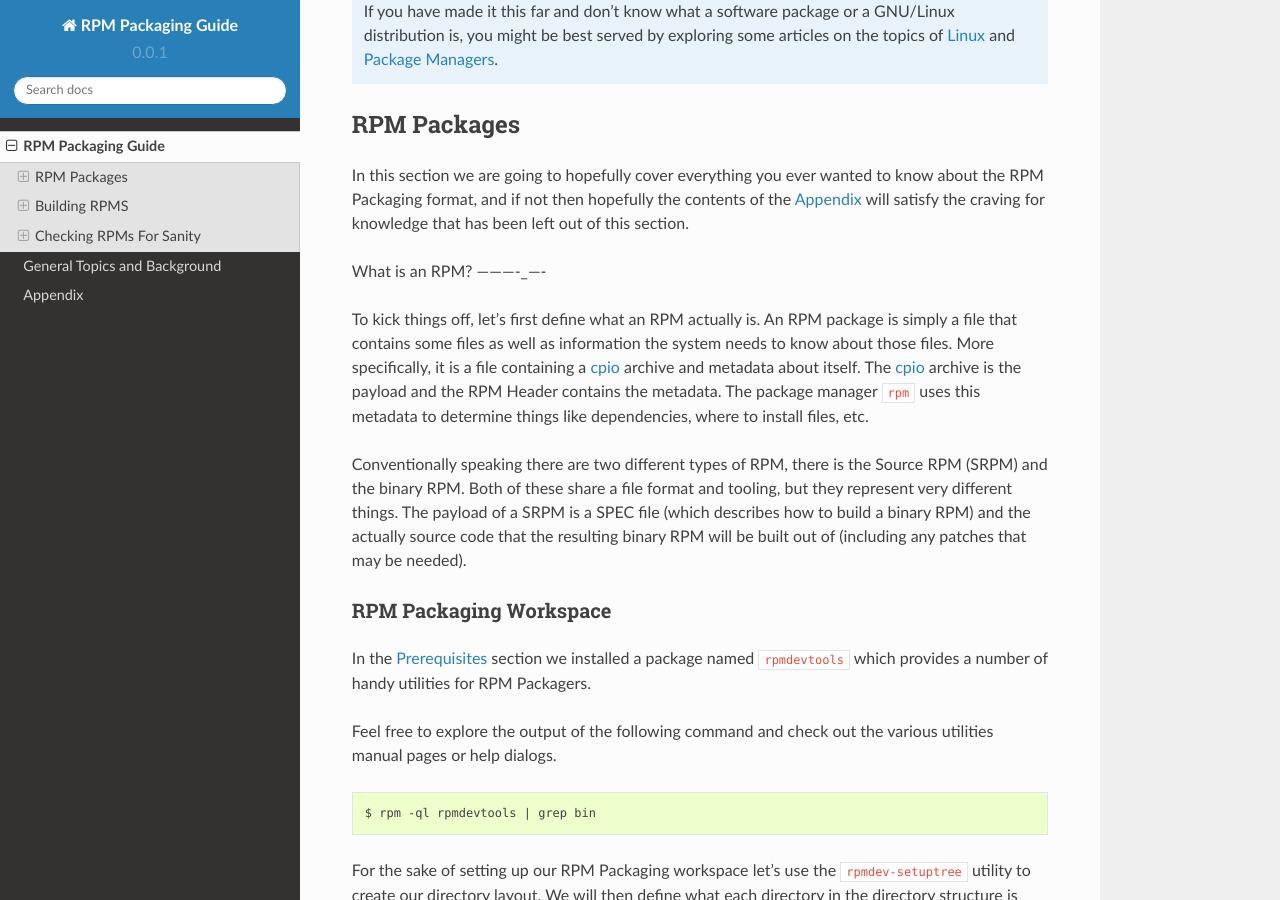
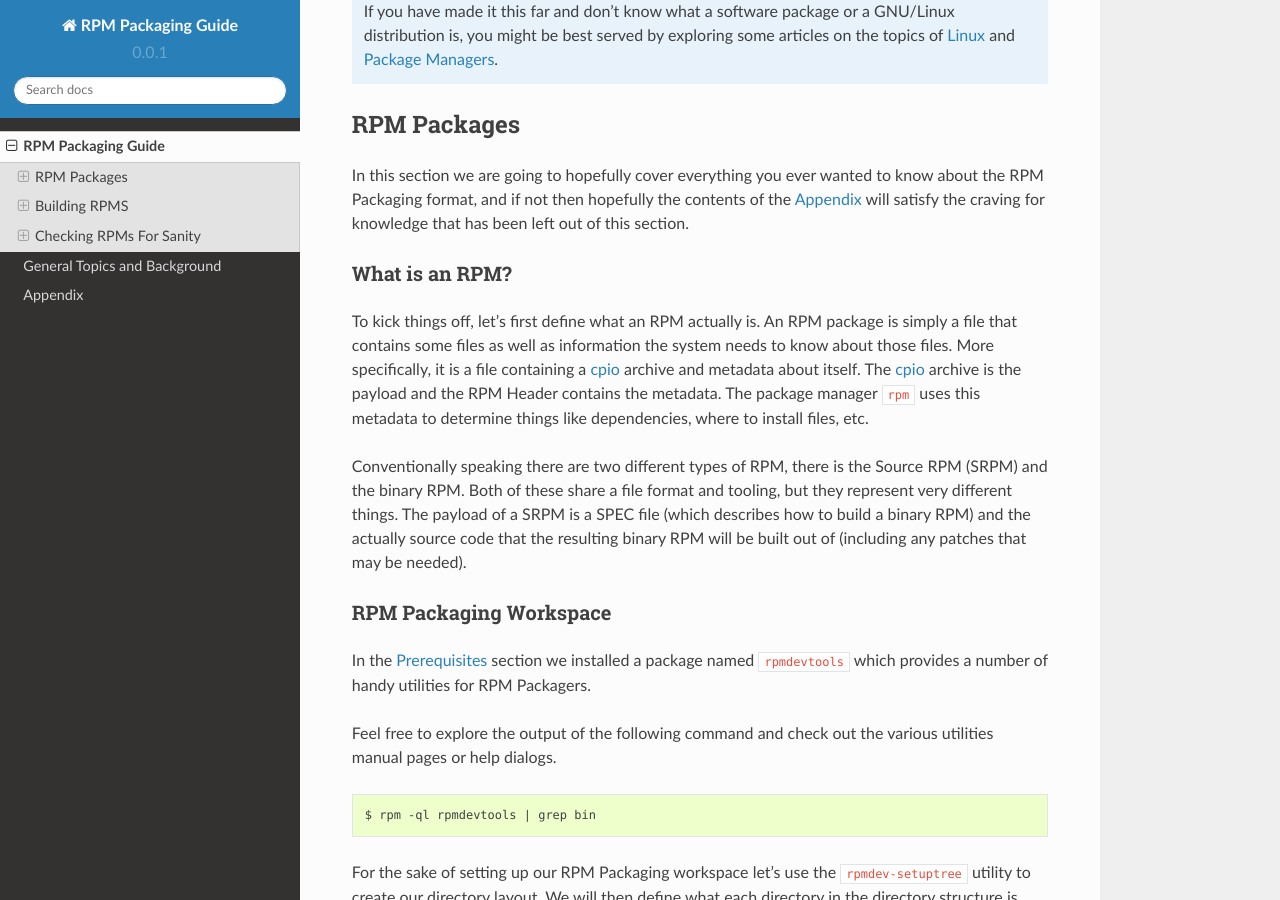
Before and after one commit to redhat-developer/rpm-packaging-guide, a Sphinx documentation site: the page built from source/rpm-guide.rst, in a window 1280 px wide and 900 px high, scrolled down 609 px. Built offline with Sphinx 7.4.7 and the Read the Docs theme 2.0.0, drawn with Linux system fonts in a browser that asks for light colours.

Commit message:
Syntax typo

```diff
--- a/source/rpm-guide.rst
+++ b/source/rpm-guide.rst
@@ -38,7 +38,7 @@ the :ref:`Appendix <appendix>` will satisfy the craving for knowledge that has
 been left out of this section.
 
 What is an RPM?
-----------_----
+---------------
 
 To kick things off, let's first define what an RPM actually is. An RPM package
 is simply a file that contains some files as well as information the system
```
